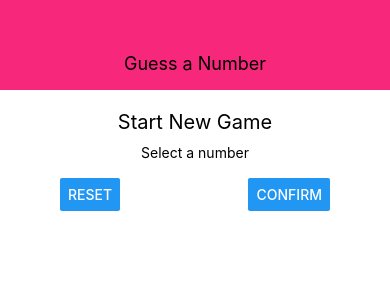
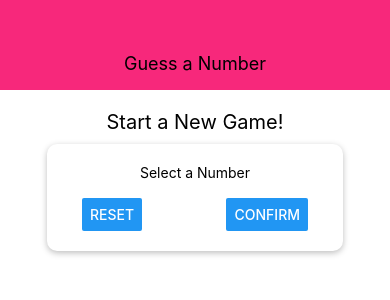
Before and after one commit to mariolazzari/react-native-pratical, a React Native app in the folder guess/: screen / in a window 390 px wide. Shown: the top 300 px of the page. Built offline with nearby package versions, Linux system fonts and the light colour scheme.

Commit message:
Done lesson 59

```diff
--- /dev/null
+++ b/guess/components/Card.js
@@ -0,0 +1,23 @@
+import React from "react";
+import { View, StyleSheet } from "react-native";
+
+const Card = props => {
+  return (
+    <View style={{ ...styles.card, ...props.style }}>{props.children}</View>
+  );
+};
+
+const styles = StyleSheet.create({
+  card: {
+    shadowColor: "black",
+    shadowOffset: { width: 0, height: 2 },
+    shadowRadius: 6,
+    shadowOpacity: 0.26,
+    elevation: 8,
+    backgroundColor: "white",
+    padding: 20,
+    borderRadius: 10,
+  },
+});
+
+export default Card;
--- a/guess/screens/StartGameScreen.js
+++ b/guess/screens/StartGameScreen.js
@@ -1,43 +1,45 @@
-import React from "react";
-import { StyleSheet, Text, View, TextInput, Button } from "react-native";
+import React from 'react';
+import { View, Text, StyleSheet, TextInput, Button } from 'react-native';
+
+import Card from '../components/Card';
 
 const StartGameScreen = props => {
   return (
     <View style={styles.screen}>
-      <Text style={styles.title}>Start New Game</Text>
-      <View style={styles.inputContainer}>
-        <Text>Select a number</Text>
+      <Text style={styles.title}>Start a New Game!</Text>
+      <Card style={styles.inputContainer}>
+        <Text>Select a Number</Text>
         <TextInput />
         <View style={styles.buttonContainer}>
-          <Button title="Reset" />
-          <Button title="Confirm" />
+          <Button title="Reset" onPress={() => {}} />
+          <Button title="Confirm" onPress={() => {}} />
         </View>
-      </View>
+      </Card>
     </View>
   );
 };
 
 const styles = StyleSheet.create({
   screen: {
-    paddingTop: 10,
-    alignItems: "center",
-    justifyContent: "center",
+    flex: 1,
+    padding: 10,
+    alignItems: 'center'
   },
   title: {
     fontSize: 20,
-    marginVertical: 10,
+    marginVertical: 10
   },
   inputContainer: {
     width: 300,
-    maxWidth: "80%",
-    alignItems: "center",
+    maxWidth: '80%',
+    alignItems: 'center'
   },
   buttonContainer: {
-    flexDirection: "row",
-    width: "100%",
-    justifyContent: "space-between",
-    paddingHorizontal: 15,
-  },
+    flexDirection: 'row',
+    width: '100%',
+    justifyContent: 'space-between',
+    paddingHorizontal: 15
+  }
 });
 
 export default StartGameScreen;
```
Also changed, not shown: guess/App.js (+5 -2 lines), 1 other file (tests, documents, lock files or other folders).
